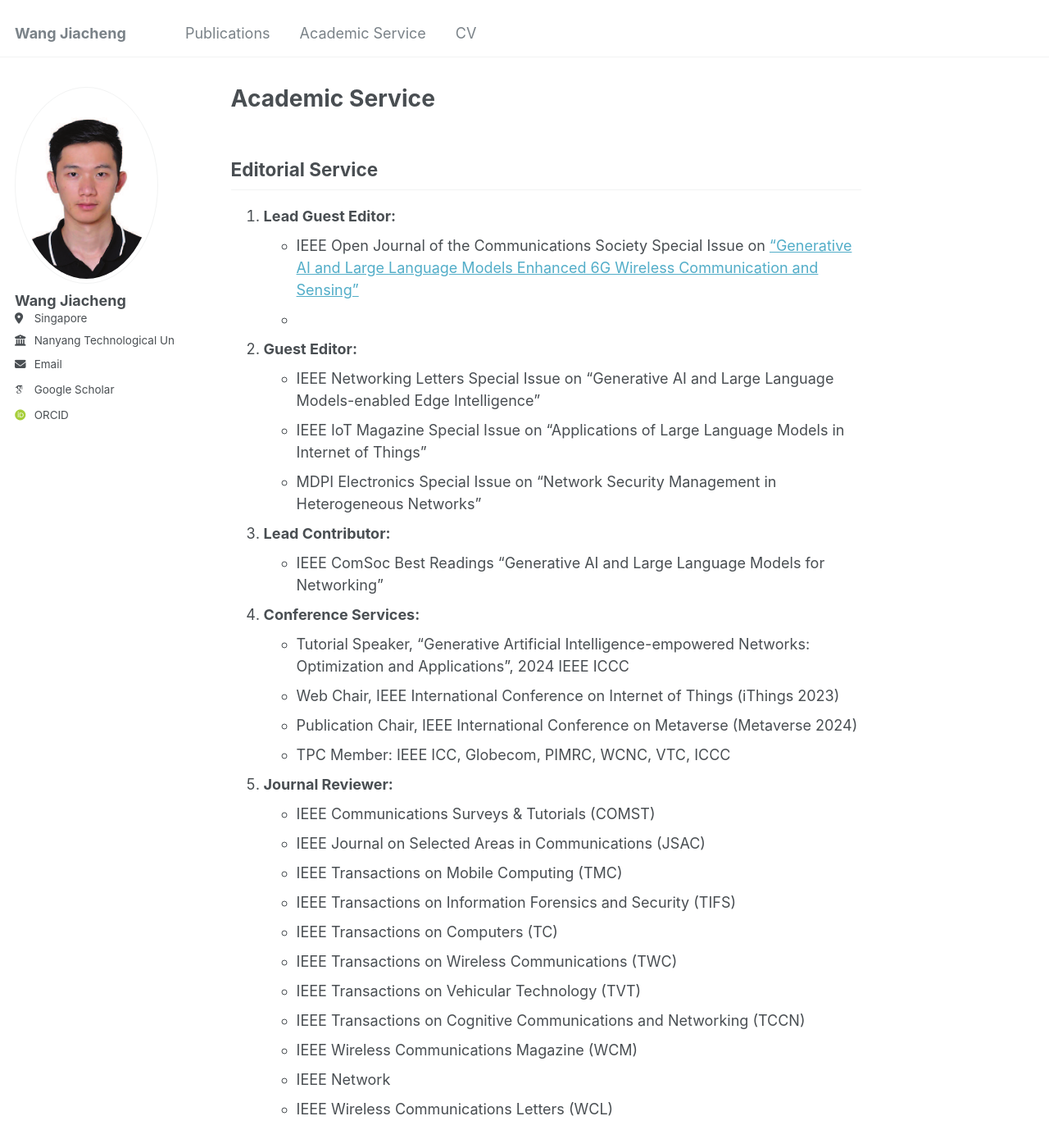
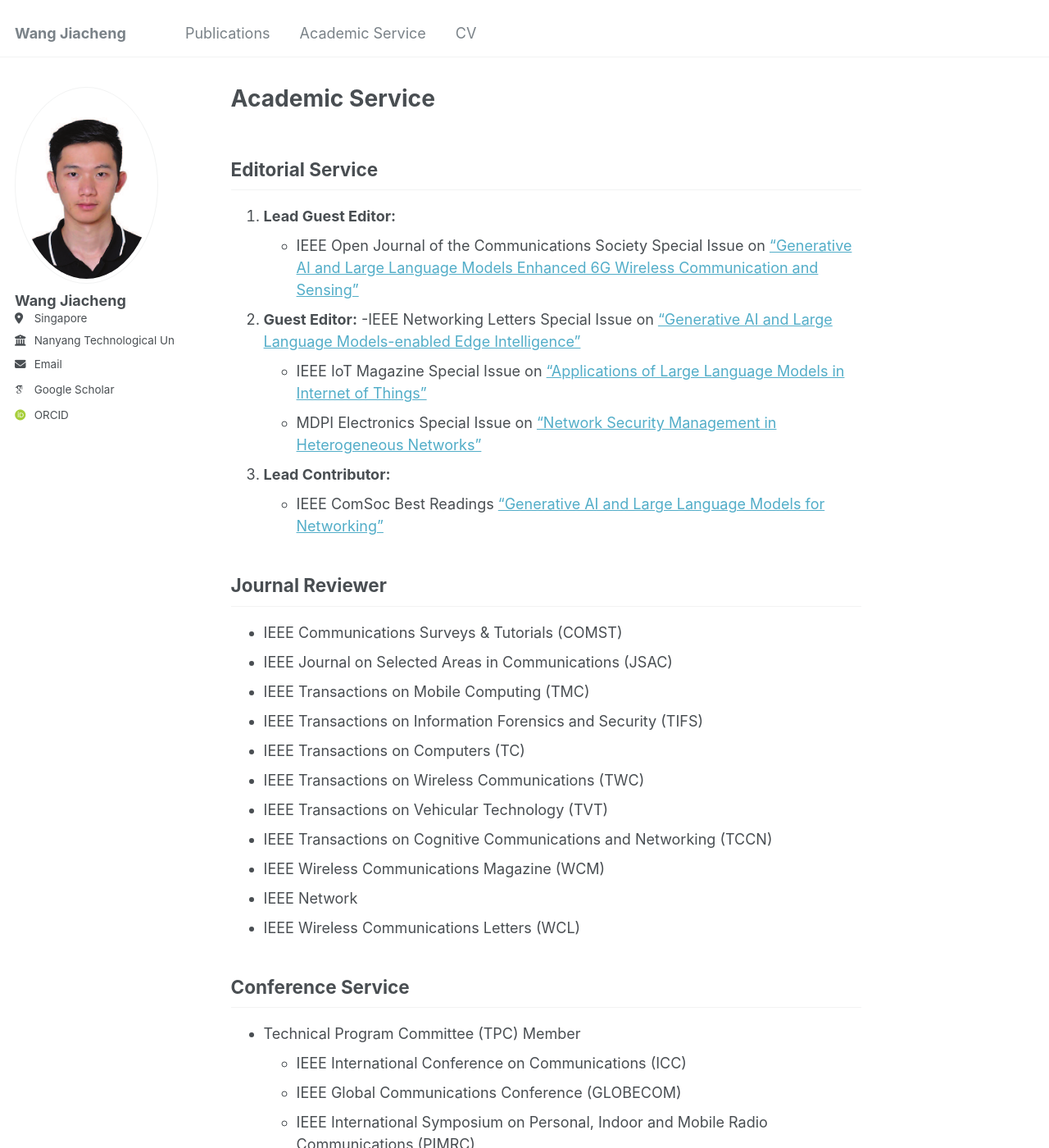
Before and after one commit to W-JiaCheng/W-JiaCheng.github.io, a Jekyll site: the page built from _pages/non-menu-page.md, in a window 1280 px wide and 1400 px high. Shown: the whole window at 82% size. Built offline with Jekyll 4.4.1, drawn with Linux system fonts in a browser that asks for light colours; some web fonts are replaced; some of the changed text lies outside the part shown.

Commit message:
Update non-menu-page.md

```diff
--- a/_pages/non-menu-page.md
+++ b/_pages/non-menu-page.md
@@ -8,23 +8,17 @@ redirect_from:
 ---
 ## Editorial Service
 1. **Lead Guest Editor:**
-   - IEEE Open Journal of the Communications Society Special Issue on  ["Generative AI and Large Language Models Enhanced 6G Wireless Communication and Sensing"](https://www.comsoc.org/publications/journals/ieee-ojcoms/cfp/generative-ai-and-large-language-models-enhanced-6g-wireless)
-   -
+   - IEEE Open Journal of the Communications Society Special Issue on ["Generative AI and Large Language Models Enhanced 6G Wireless Communication and Sensing"](https://www.comsoc.org/publications/journals/ieee-ojcoms/cfp/generative-ai-and-large-language-models-enhanced-6g-wireless)
+
 2. **Guest Editor:**
-   - IEEE Networking Letters Special Issue on "Generative AI and Large Language Models-enabled Edge Intelligence"
-   - IEEE IoT Magazine Special Issue on "Applications of Large Language Models in Internet of Things"
-   - MDPI Electronics Special Issue on "Network Security Management in Heterogeneous Networks"
+   -IEEE Networking Letters Special Issue on ["Generative AI and Large Language Models-enabled Edge Intelligence"](https://www.comsoc.org/publications/journals/ieee-lnet/cfp/generative-ai-and-large-language-models-enabled-edge)
+   - IEEE IoT Magazine Special Issue on ["Applications of Large Language Models in Internet of Things"](https://www.comsoc.org/publications/magazines/ieee-internet-things-magazine/cfp/applications-large-language-models)
+   - MDPI Electronics Special Issue on ["Network Security Management in Heterogeneous Networks"](https://www.mdpi.com/journal/electronics/special_issues/IL4N9306O0)
 
 4. **Lead Contributor:**
-   - IEEE ComSoc Best Readings "Generative AI and Large Language Models for Networking"
+   - IEEE ComSoc Best Readings ["Generative AI and Large Language Models for Networking"](https://www.comsoc.org/publications/best-readings/generative-ai-and-large-language-models-networking)
 
-5. **Conference Services:**
-   - Tutorial Speaker, "Generative Artificial Intelligence-empowered Networks: Optimization and Applications", 2024 IEEE ICCC
-   - Web Chair, IEEE International Conference on Internet of Things (iThings 2023)
-   - Publication Chair, IEEE International Conference on Metaverse (Metaverse 2024)
-   - TPC Member: IEEE ICC, Globecom, PIMRC, WCNC, VTC, ICCC
-
-6. **Journal Reviewer:**
+## Journal Reviewer
 * IEEE Communications Surveys & Tutorials (COMST)
 * IEEE Journal on Selected Areas in Communications (JSAC)
 * IEEE Transactions on Mobile Computing (TMC)
@@ -45,8 +39,6 @@ redirect_from:
   * IEEE Wireless Communications and Networking Conference (WCNC)
   * IEEE Vehicular Technology Conference (VTC)
   * IEEE International Conference on Computer Communications (ICCC)
-
-* Conference Organization
   * Web Chair - IEEE International Conference on Internet of Things (iThings 2023)
   * Publication Chair - IEEE International Conference on Metaverse (Metaverse 2024)
   * Committee Member - 21st Huacheng Academician Forum and 4th International Conference on Computer Engineering and Intelligent Control
```
